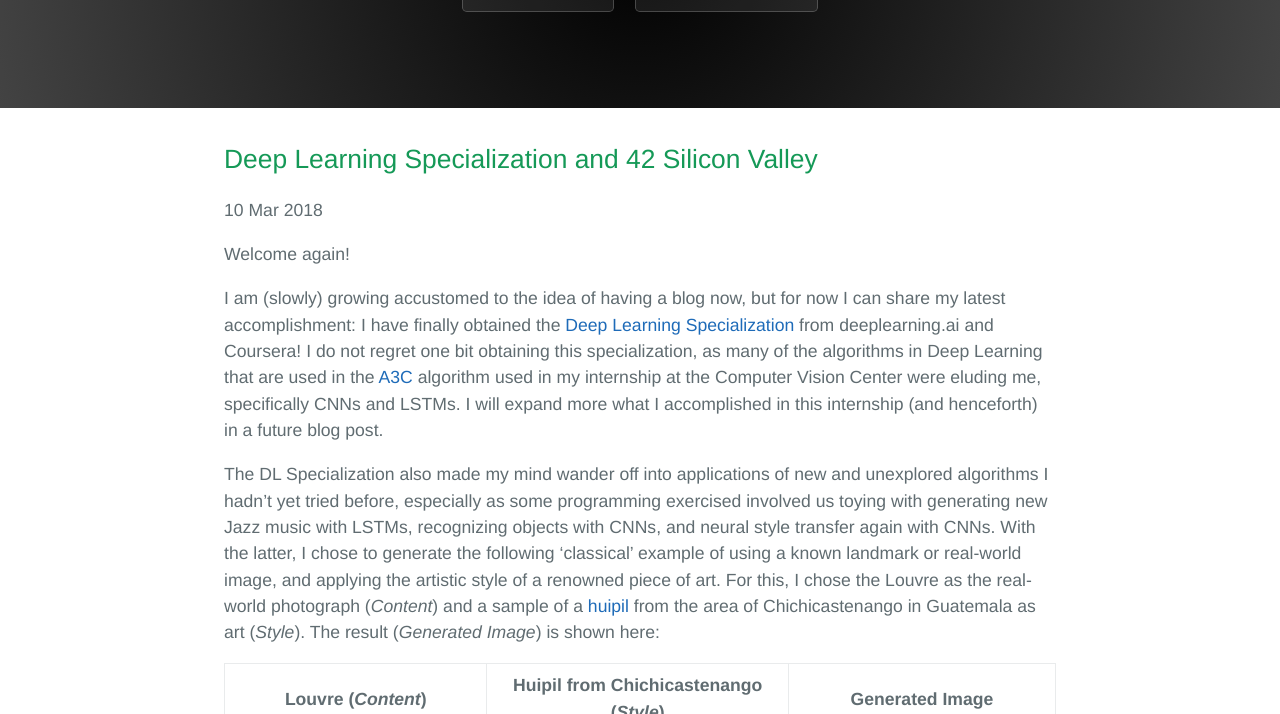
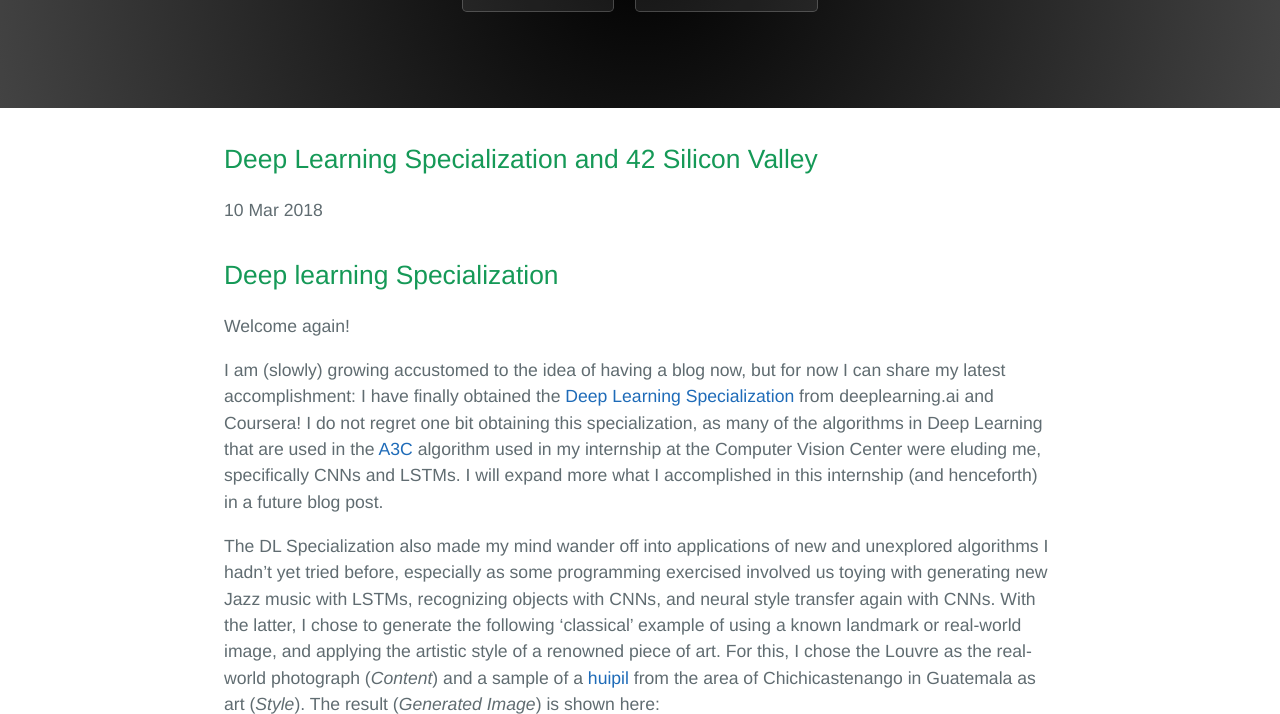
Before and after one commit to PDillis/pdillis.github.io, a Jekyll site: the page built from _posts/2018-03-10-DLSpecAnd42.markdown, in a window 1280 px wide and 1400 px high, scrolled down 228 px, cut to the strip 0-714 px from the top of the window. Built offline with Jekyll 4.4.1, drawn with Linux system fonts in a browser that asks for light colours; some of the changed text lies outside the part shown.

Commit message:
Update 2018-03-10-DLSpecAnd42.markdown

```diff
--- a/_posts/2018-03-10-DLSpecAnd42.markdown
+++ b/_posts/2018-03-10-DLSpecAnd42.markdown
@@ -4,7 +4,7 @@ title:  "Deep Learning Specialization and 42 Silicon Valley"
 date:   2018-03-10 18:00:00
 categories: main
 ---
-
+## Deep learning Specialization
 Welcome again!
 
 I am (slowly) growing accustomed to the idea of having a blog now, but for now I can share my latest accomplishment: I have finally obtained the [Deep Learning Specialization](https://www.coursera.org/account/accomplishments/specialization/certificate/M94FBCS34JG5) from deeplearning.ai and Coursera! I do not regret one bit obtaining this specialization, as many of the algorithms in Deep Learning that are used in the [A3C](https://arxiv.org/pdf/1602.01783.pdf) algorithm used in my internship at the Computer Vision Center were eluding me, specifically CNNs and LSTMs. I will expand more what I accomplished in this internship (and henceforth) in a future blog post.
```
Also changed, not shown: other parts of _posts/2018-03-10-DLSpecAnd42.markdown (+2 -0 lines).
